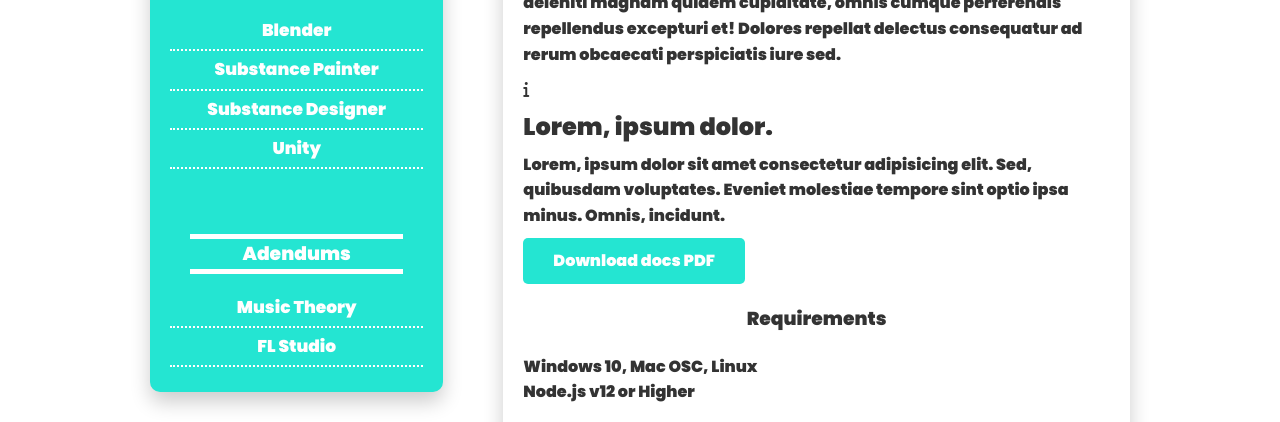
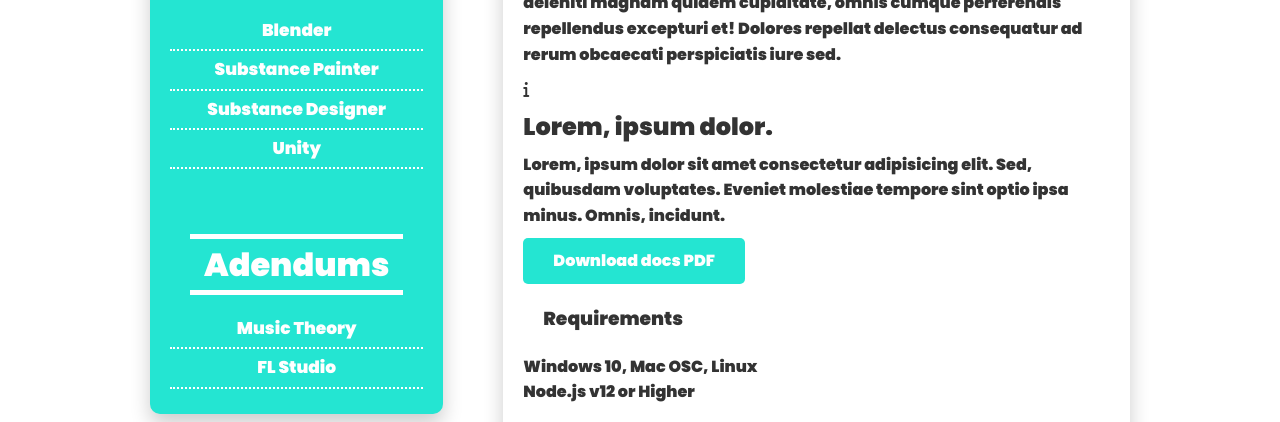
Before and after one commit to TheNameIsMatt/Website, a plain HTML site: page docs.html in a window 1280 px wide. Shown: the part 506-928 px from the top of the page. Drawn offline with Linux system fonts and the light colour scheme; a web font is replaced by a local one.

Commit message:
Check in wip

```diff
--- a/css/style.css
+++ b/css/style.css
@@ -279,6 +279,10 @@ You can add effects to pseudo selectors but the event needs to occur before the
 
 .docs-main h3 {
     margin: 20px;
+}
+
+.docs-main .card.leftcolumn h3 {
+    margin: 20px;
     text-align: center;
 }
 
@@ -295,6 +299,8 @@ You can add effects to pseudo selectors but the event needs to occur before the
     border-bottom: 2px #fff dotted;
     text-align-last: center;
 }
+
+
 
 
 
--- a/docs.html
+++ b/docs.html
@@ -44,8 +44,8 @@
 
     <section class="docs-main my-4">
         <div class="container grid">
-            <div class="card bg-primary p3">
-                <h3 class="my-2 bordertopbottom md">
+            <div class="card bg-primary p3 leftcolumn">
+                <h3 class="my-2 bordertopbottom md ">
                     Essentials
                 </h3>
                 <nav>
@@ -57,7 +57,7 @@
                     </ul>
                 </nav>
                 <div class="spacemaker"></div>
-                <h3 class="my-2 bordertopbottom" >
+                <h3 class="my-2 bordertopbottom md" >
                     Adendums
                 </h3>
                 <nav>
@@ -67,7 +67,7 @@
                     </ul>
                 </nav>
             </div>
-            <div class="card">
+            <div class="card ">
                 <h2>Introduction</h2>
                   <p>Lorem ipsum dolor sit amet consectetur adipisicing elit. Nulla incidunt deleniti magnam   quidem cupiditate, omnis cumque perferendis repellendus excepturi et! Dolores repellat  delectus consequatur ad rerum obcaecati perspiciatis iure sed.
                 </p>
```
